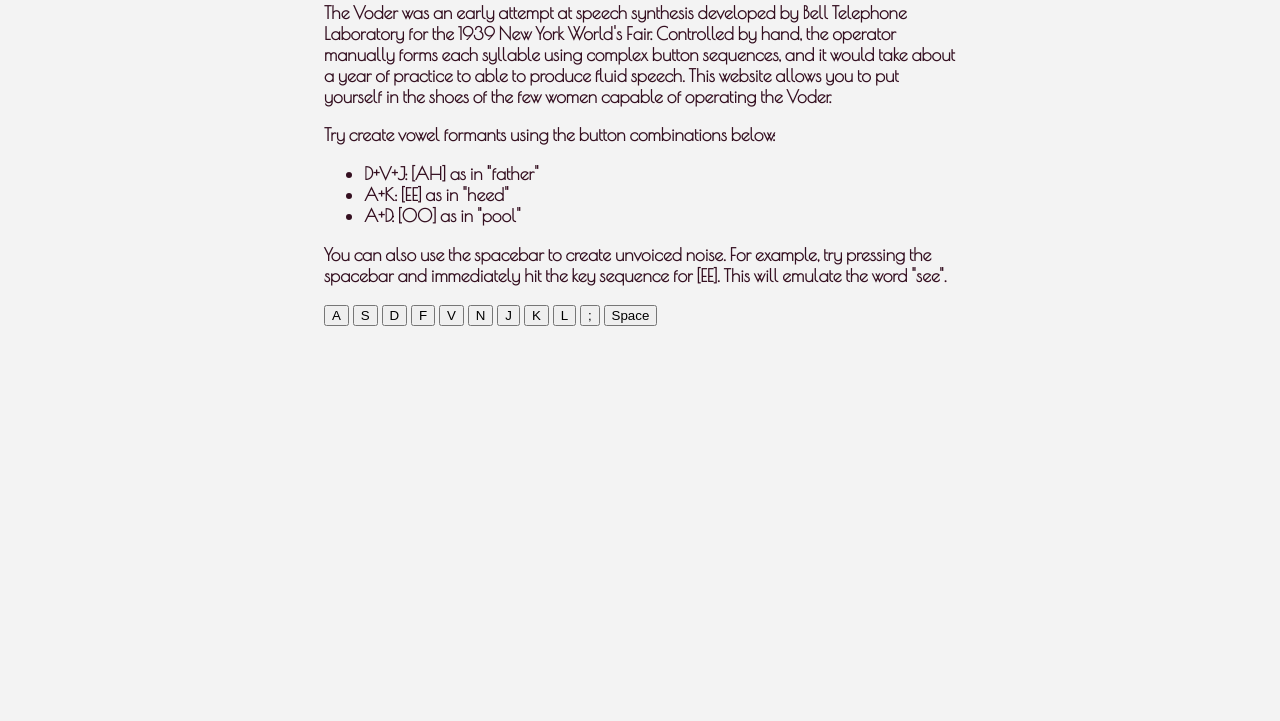
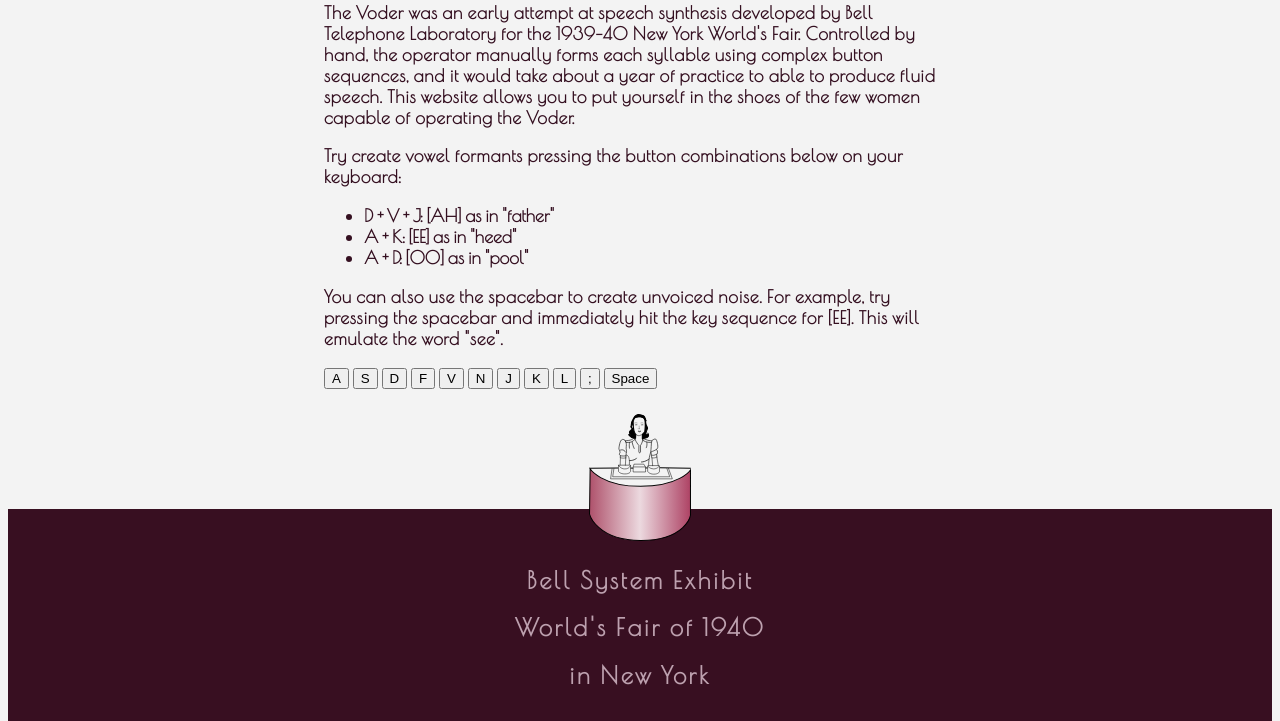
Before and after one commit to gmoe/voder, a plain HTML site: page index.html in a window 1280 px wide. Shown: the part 844-1565 px from the top of the page. Before the commit the page ends 1178 px from the top, so only its background shows below. Drawn offline with nearby package versions, Linux system fonts and the light colour scheme.

Commit message:
Added favicons and a lovely footer.

```diff
--- a/css/style.css
+++ b/css/style.css
@@ -1,13 +1,14 @@
 body {
   background-color: #f3f3f3;
   color: #340f20;
+  font-family: 'Poiret One', cursive;
 }
 
 #content {
   width: 50%;
   margin: 0 auto;
+  margin-bottom: 120px;
   padding-top: 20px;
-  font-family: 'Poiret One', cursive;
   font-size: 110%;
 }
 
@@ -18,6 +19,7 @@
 
 #content p {
   font-weight: 600;
+  letter-spacing: 0.5pt;
 }
 
 #content li {
@@ -28,6 +30,36 @@
   display: block;
   margin-left: auto;
   margin-right: auto;
+
+  max-width: 100%;
+  height: auto;
+}
+
+#footer {
+  width: 100%;
+  margin-bottom: -10px;
+  background-color: #380f21;
+  color: #bda1af;
+}
+
+#footerContent {
+  width: 50%;
+  margin: 0 auto;
+  padding-top: 20px;
+  padding-bottom: 20px;
+  text-align: center;
+  letter-spacing: 2pt;
+}
+
+#footerContent a {
+  color: #bda1af;
+}
+
+#footerImage {
+  display: block;
+  margin-left: auto;
+  margin-right: auto;
+  margin-top: -120px;
 
   max-width: 100%;
   height: auto;
--- a/index.html
+++ b/index.html
@@ -7,9 +7,13 @@
 
     <title>Voder Speech Synthesizer (1939)</title>
 
-
-    <link href='https://fonts.googleapis.com/css?family=Open+Sans+Condensed:300|Poiret+One|Limelight' rel='stylesheet' type='text/css'>
+    <link href='https://fonts.googleapis.com/css?family=Poiret+One' rel='stylesheet' type='text/css'>
+    <link rel="stylesheet" href="https://maxcdn.bootstrapcdn.com/font-awesome/4.6.2/css/font-awesome.min.css">
     <link rel="stylesheet" type="text/css" href="css/style.css">
+    <link rel="icon" sizes="16x16 32x32" href="favicon.ico">
+    <link rel="apple-touch-icon-precomposed" href="img/favicon-152.png">
+    <meta name="msapplication-TileColor" content="340f20">
+    <meta name="msapplication-TileImage" content="img/favicon-144.png">
   </head>
 
   <body>
@@ -19,21 +23,22 @@
 
       <h1>The Voder</h1>
 
-      <img src="logo_final.svg" alt="Voder Logo">
+      <img src="img/logo_final.svg" alt="Voder Logo">
 
       <p> The Voder was an early attempt at speech synthesis developed by Bell
-      Telephone Laboratory for the 1939 New York World's Fair. Controlled by
+      Telephone Laboratory for the 1939-40 New York World's Fair. Controlled by
       hand, the operator manually forms each syllable using complex button
       sequences, and it would take about a year of practice to able to produce
       fluid speech. This website allows you to put yourself in the shoes of the
       few women capable of operating the Voder. </p>
 
-      <p>Try create vowel formants using the button combinations below:</p>
+      <p> Try create vowel formants pressing the button combinations below on
+      your keyboard: </p>
 
       <ul>
-        <li>D+V+J: [AH] as in "father"</li>
-        <li>A+K: [EE] as in "heed"</li>
-        <li>A+D: [OO] as in "pool"</li>
+        <li>D + V + J: [AH] as in "father"</li>
+        <li>A + K: [EE] as in "heed"</li>
+        <li>A + D: [OO] as in "pool"</li>
       </ul>
 
       <p> You can also use the spacebar to create unvoiced noise. For example,
@@ -50,10 +55,29 @@
       <button id="button8" type="button">K</button>
       <button id="button9" type="button">L</button>
       <button id="button10" type="button">;</button>
-
       <button id="noise" type="button">Space</button>
 
+
       <script src="js/voder.js"></script>
+
+    </div>
+
+    <div id="footer">
+      <div id="footerContent">
+
+        <img id="footerImage" src="img/console_operator.svg" alt="Woman at Voder Console">
+
+        <h2>Bell System Exhibit</h2>
+        <h2>World's Fair of 1940</h2>
+        <h2>in New York</h2>
+
+        <br/>
+
+        <a href="http://github.com/gmoe/voder"><i class="fa fa-github fa-2x"></i></a>
+        <a href="http://twitter.com/griffin_moe"><i class="fa fa-twitter fa-2x"></i></a>
+        <a href="http://griffinmoe.com/"><i class="fa fa-laptop fa-2x"></i></a>
+
+      </div>
     </div>
 
   </body>
--- a/js/voder.js
+++ b/js/voder.js
@@ -56,14 +56,15 @@
   for(var i=0; i < 8192; i++) {
     data[i] = Math.random();
   }
+  data[0] = (data[0] + data[8191]) / 2;
 
   noise.buffer = buffer;
   noise.loop = true;
 
   var noiseFilter = audioCtx.createBiquadFilter();
-  noiseFilter.type = "lowpass";
-  noiseFilter.frequency.value = 4000;
-  noiseFilter.Q.value = 1;
+  noiseFilter.type = "bandpass";
+  noiseFilter.frequency.value = 5000;
+  noiseFilter.Q.value = 0.5;
 
   var noiseGain = audioCtx.createGain();
   noiseGain.gain.value = 0.0;
```
Also changed, not shown: favicon.ico (added), img/console_operator.svg (added), img/favicon-144.png (added), img/favicon-152.png (added), img/favicon-16.png (added), img/favicon-32.png (added), img/logo_final.svg (renamed from logo_final.svg).
